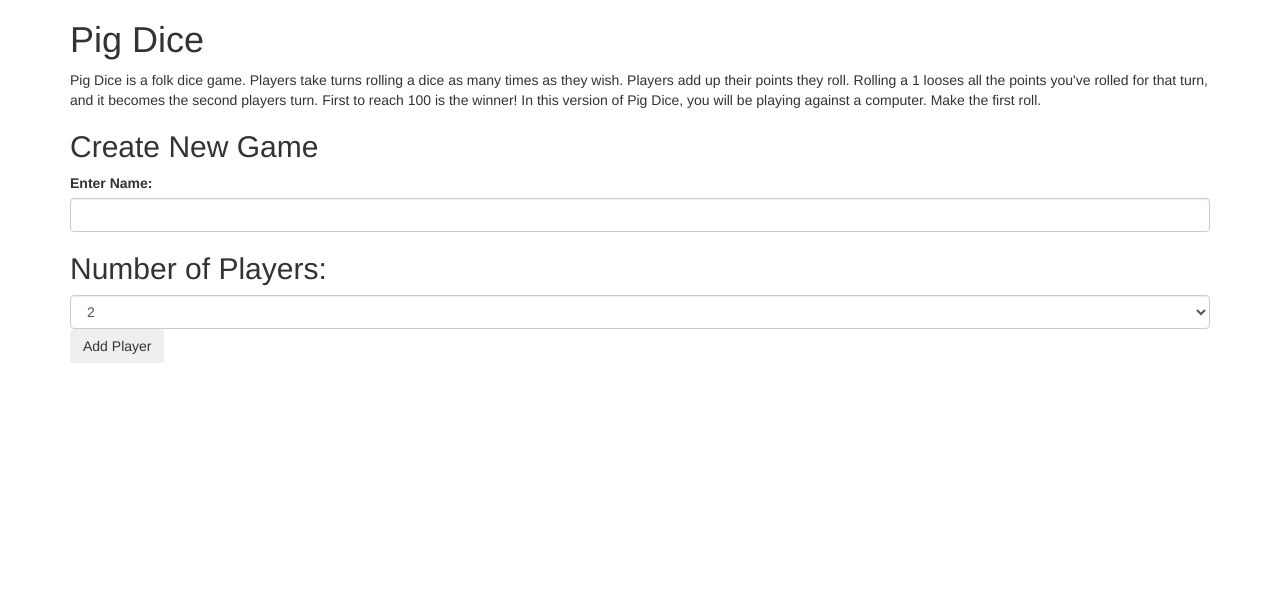
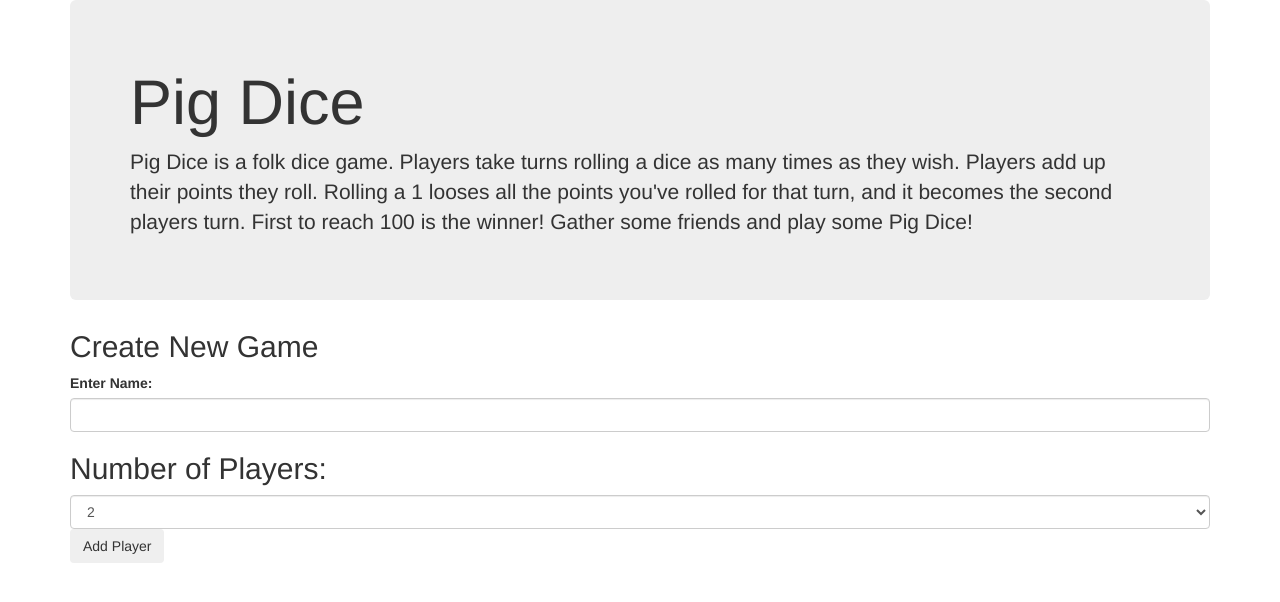
Before and after one commit to lucianmiller/pig-dice-webpack, a plain HTML site: page index.html in a window 1280 px wide. Drawn offline with Linux system fonts and the light colour scheme.

Commit message:
It will style the webpage

```diff
--- a/css/styles.css
+++ b/css/styles.css
@@ -9,3 +9,7 @@
 #current-player {
   display: none;
 }
+
+#output {
+  font-size: 130%;
+}
--- a/index.html
+++ b/index.html
@@ -9,9 +9,11 @@
 </head>
 <body>
   <div class="container">
-    <h1>Pig Dice</h1>
-    <p>Pig Dice is a folk dice game. Players take turns rolling a dice as many times as they wish. Players add up their points they roll. Rolling a 1 looses all the points you've rolled for that turn, and it becomes the second players turn. First to reach 100 is the winner! In this version of Pig Dice, you will be playing against a computer. Make the first roll.</p>
-    <form id="game-info">
+    <div class="jumbotron">
+      <h1>Pig Dice</h1>
+      <p>Pig Dice is a folk dice game. Players take turns rolling a dice as many times as they wish. Players add up their points they roll. Rolling a 1 looses all the points you've rolled for that turn, and it becomes the second players turn. First to reach 100 is the winner! Gather some friends and play some Pig Dice!</p>
+    </div>
+      <form id="game-info">
       <h2>Create New Game</h2>
       <div class="form-group">
         <label for="name">Enter Name:</label>
```
